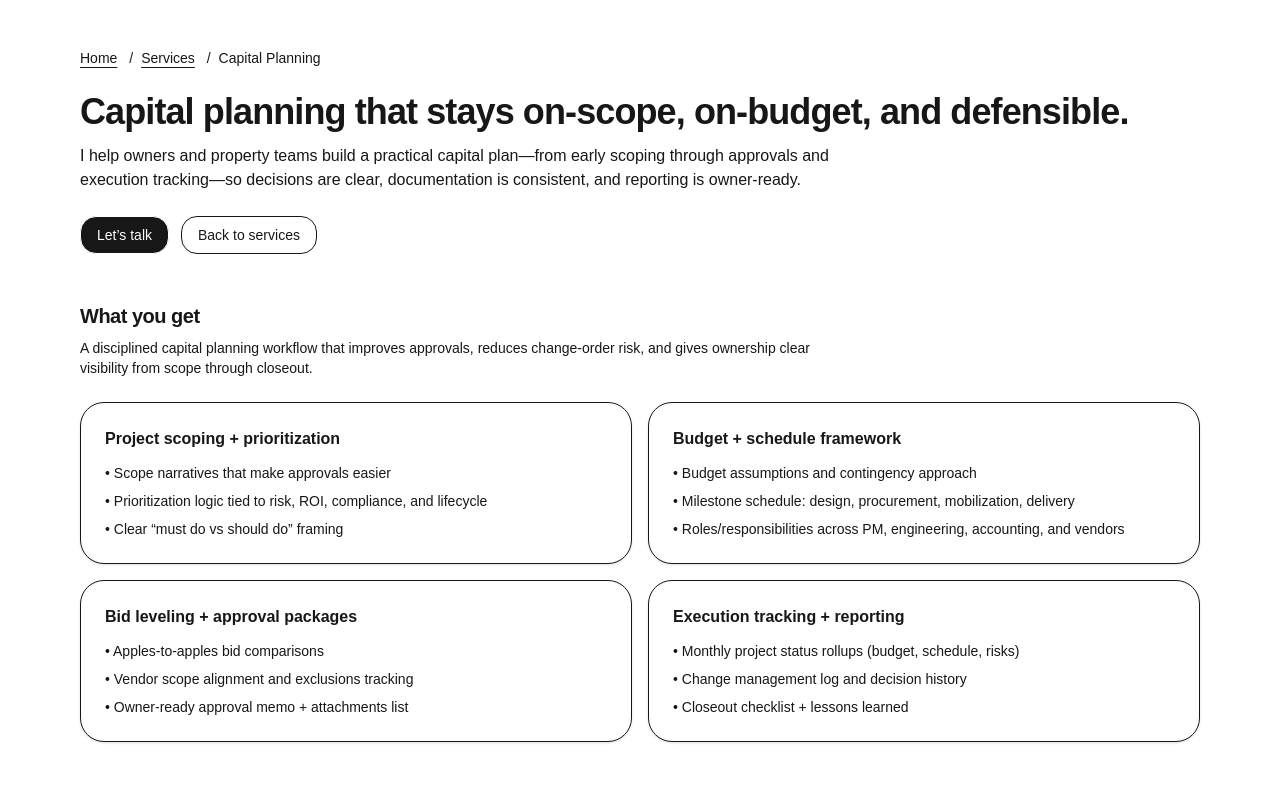
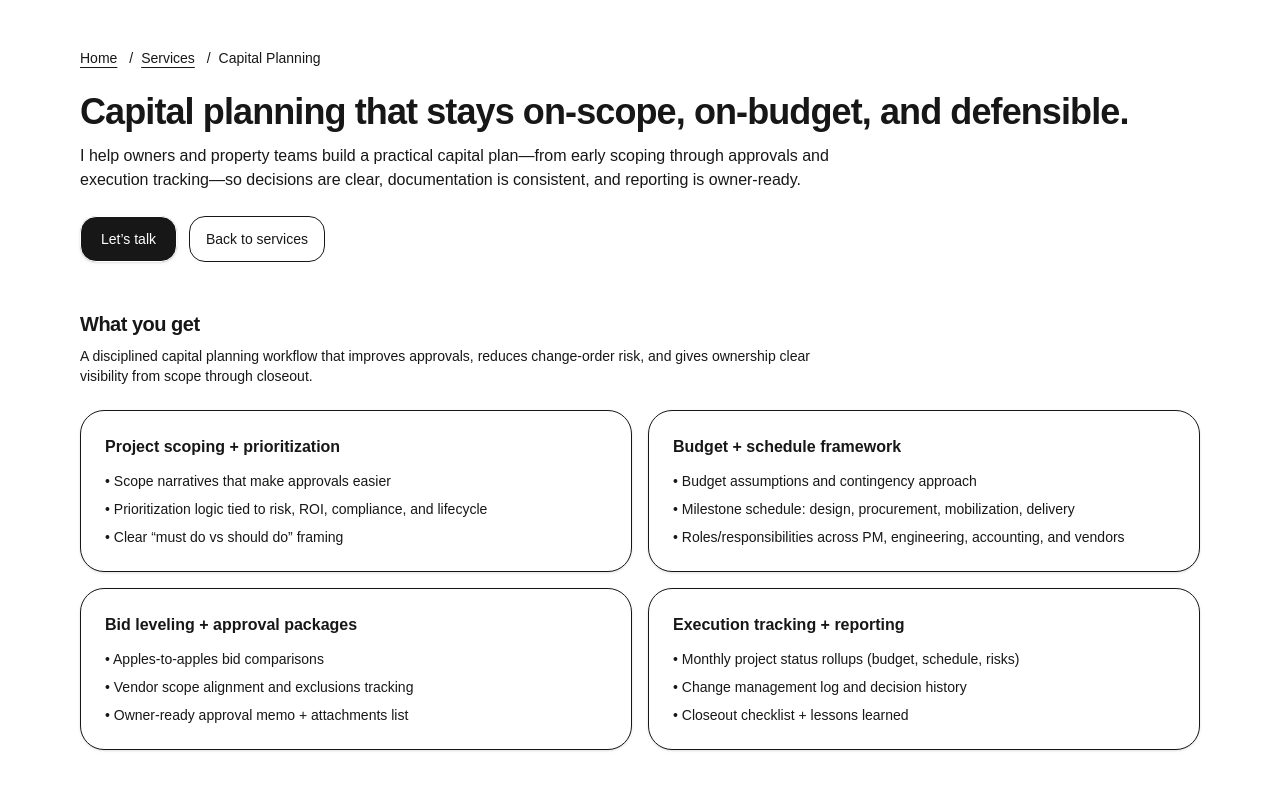
Before and after one commit to BK14782/brian-killian-consulting, a Next.js app: page /services/capital-planning in a window 1280 px wide. Shown: the top 794 px of the page. Built offline with nearby package versions, Linux system fonts and the light colour scheme.

Commit message:
update CTA page

```diff
--- a/src/components/LetsTalkCTA.tsx
+++ b/src/components/LetsTalkCTA.tsx
@@ -14,9 +14,14 @@ export default function LetsTalkCTA({
 
   return (
     <>
-      <button type="button" onClick={() => setOpen(true)} className={className}>
-        {label}
-      </button>
+      <button
+  type="button"
+  onClick={() => setOpen(true)}
+  className={`inline-flex items-center justify-center rounded-2xl bg-foreground px-5 py-3 text-sm font-medium text-background shadow-sm transition hover:bg-foreground/90 ${className}`}
+>
+  {label}
+</button>
+
 
       <LeadCaptureModal isOpen={open} onClose={() => setOpen(false)} />
     </>
```
